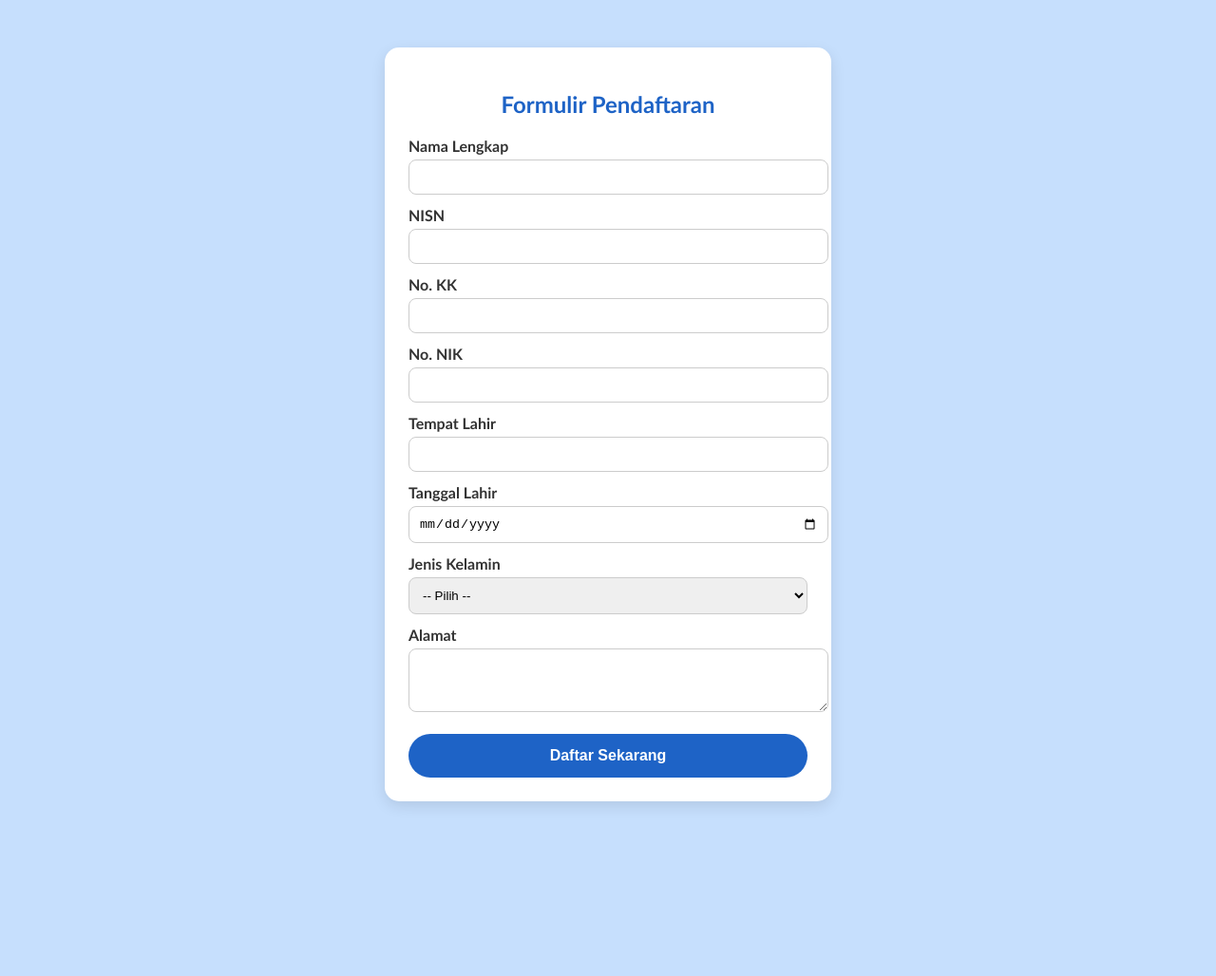
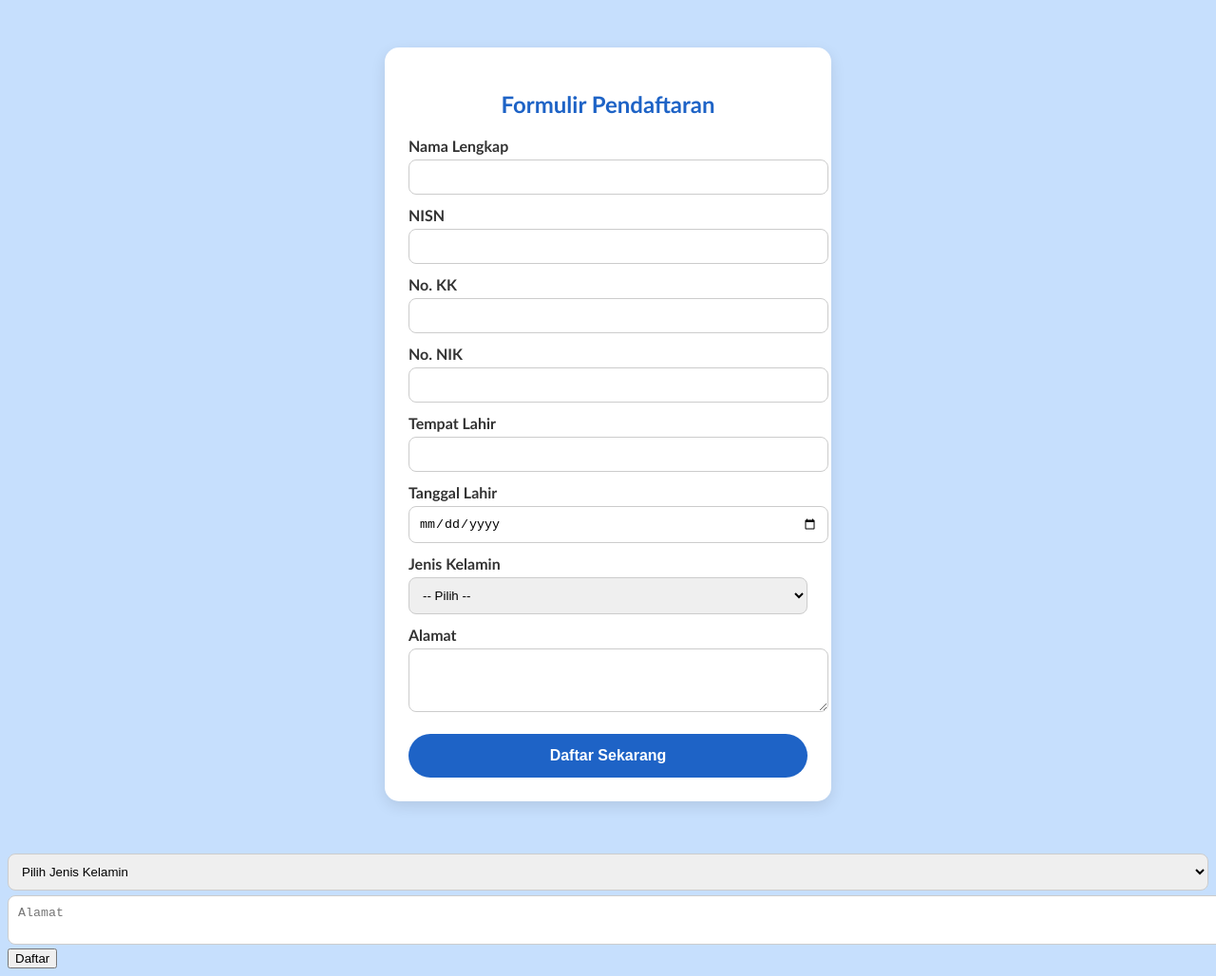
Before and after one commit to sadar27/Website-PPSAD, a plain HTML site: page pendaftaran.html in a window 1280 px wide. Shown: the whole page at 95% size. Before the commit the page ends 894 px from the top, so only its background shows below. Drawn offline with Linux system fonts and the light colour scheme.

Commit message:
update form pendaftaran

```diff
--- a/pendaftaran.html
+++ b/pendaftaran.html
@@ -109,9 +109,18 @@ input:focus, select:focus, textarea:focus {
     <button class="btn-daftar">Daftar Sekarang</button>
   </form>
 </div>
+
+  <select name="jenis_kelamin" required>
+    <option value="">Pilih Jenis Kelamin</option>
+    <option value="Laki-laki">Laki-laki</option>
+    <option value="Perempuan">Perempuan</option>
+  </select>
+
+  <textarea name="alamat" placeholder="Alamat" required></textarea>
+
+  <button type="submit">Daftar</button>
 <script>
-const scriptURL = "https://script.google.com/macros/s/AKfycbxi7RhpXGhBO5UHYBzNAHTVii-XFP0rplCnDl_DL3mlsYVomm2oOHfz8E6eXy4TooKO/exec";
-
+const scriptURL = "https://script.google.com/macros/s/AKfycbxi7RhpXGhBO5UHYBzNAHTVii-XFP0rplCnDl_DL3mlsYVomm2oOHfz8E6eXy4TooKO/exec"
 const form = document.getElementById("formSantri");
 
 form.addEventListener("submit", e => {
```
